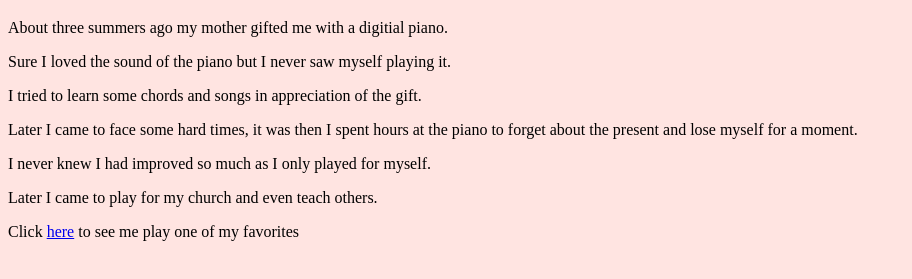
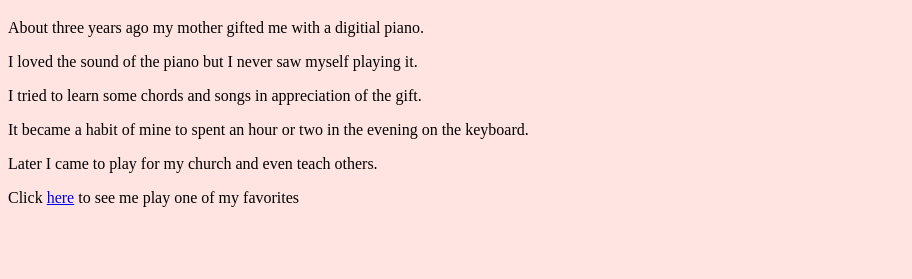
Before and after one commit to JuhyunJung2000/fps, a plain HTML site: page piano.html in a window 1280 px wide. Shown: the part 61-340 px from the top of the page, without its empty margins (0-912 px from the left). Drawn offline with Linux system fonts and the light colour scheme.

Commit message:
Update piano.html

```diff
--- a/piano.html
+++ b/piano.html
@@ -7,11 +7,10 @@
   </head>
   <body>
     <h1>Piano</h1>
-    <p>About three summers ago my mother gifted me with a digitial piano.</p>
-    <p>Sure I loved the sound of the piano but I never saw myself playing it.</p>
+    <p>About three years ago my mother gifted me with a digitial piano.</p>
+    <p>I loved the sound of the piano but I never saw myself playing it.</p>
     <p>I tried to learn some chords and songs in appreciation of the gift.</p>
-    <p>Later I came to face some hard times, it was then I spent hours at the piano to forget about the present and lose myself for a moment.</p>
-    <p>I never knew I had improved so much as I only played for myself.</p>
+    <p>It became a habit of mine to spent an hour or two in the evening on the keyboard.</p>
     <p>Later I came to play for my church and even teach others.</p>
     <p>Click <a href="https://www.youtube.com/watch?v=rMbe3tz1V2A">here</a> to see me play one of my favorites</p>
   </body>
```
